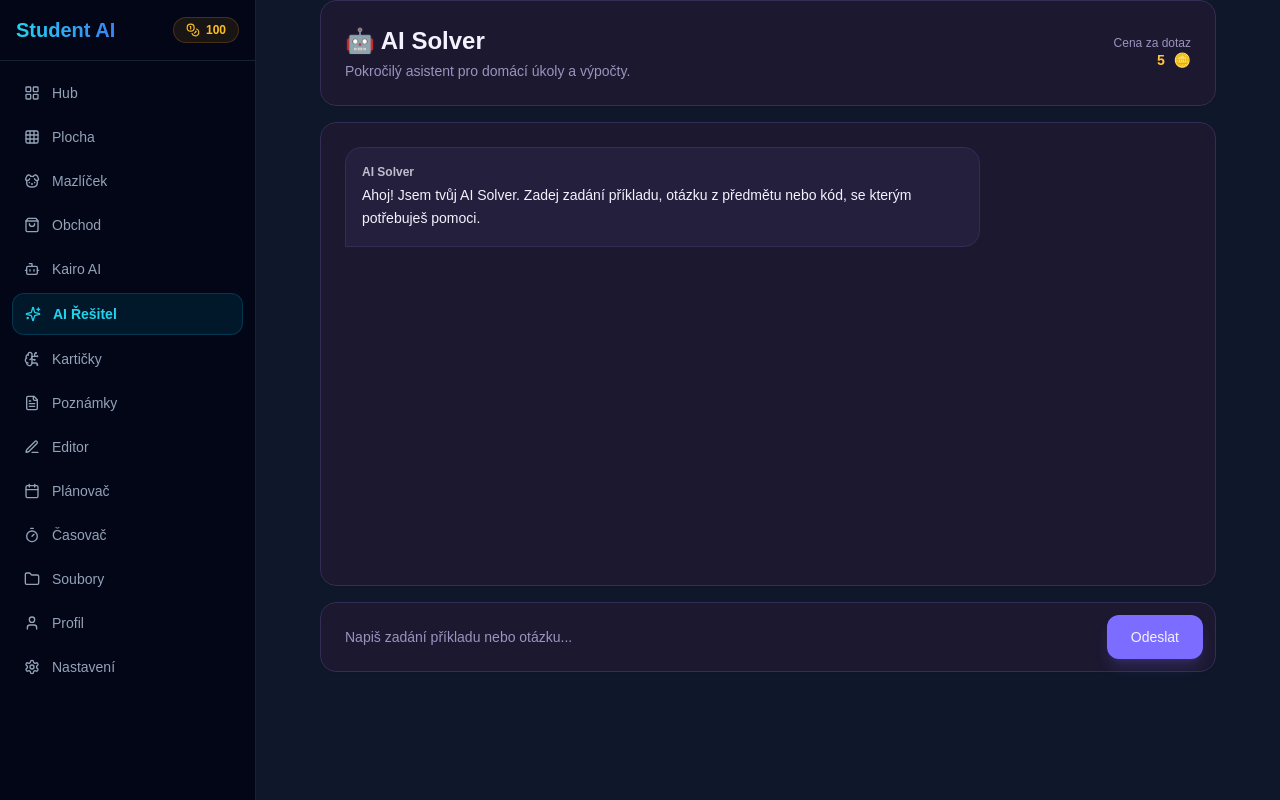
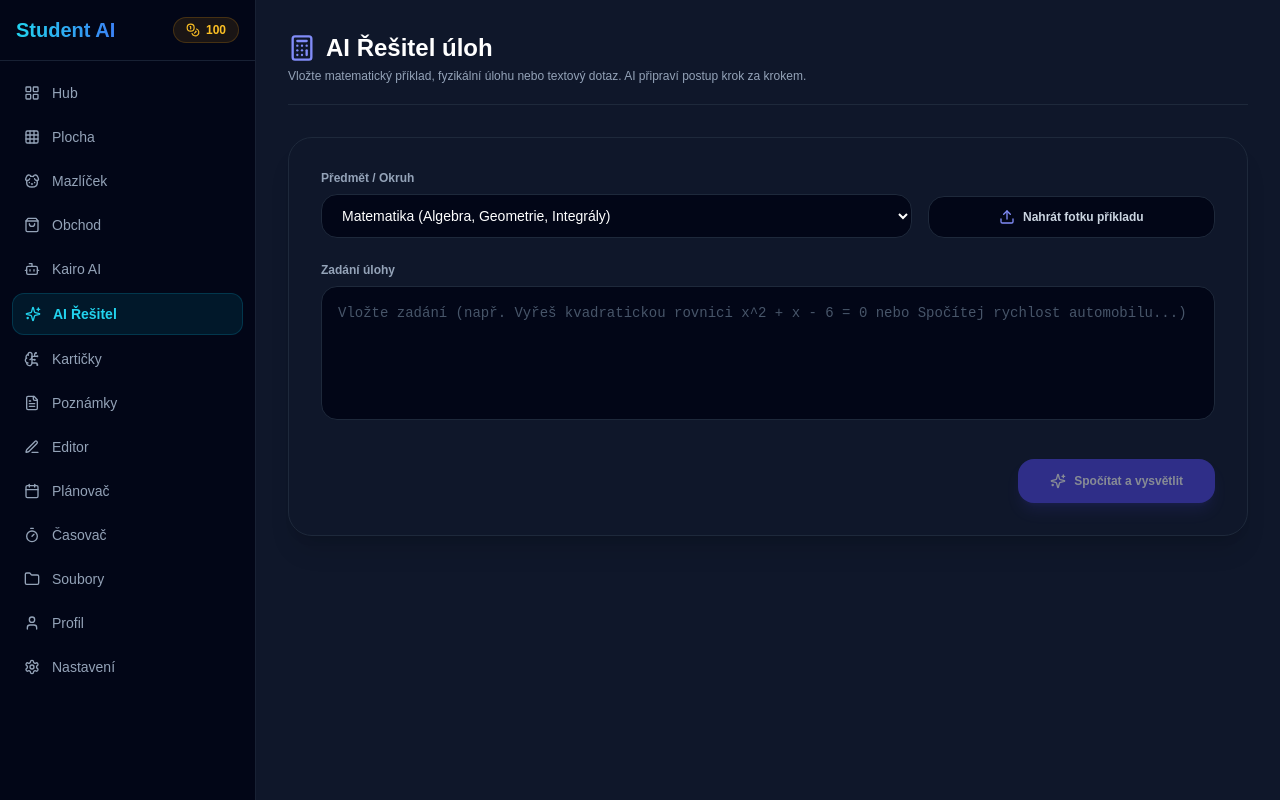
Before and after one commit to InfinityLook/Student-Ai, a Next.js app: page / in a window 1280 px wide. Both pictures are taken after a click on the element 767 px from the left and 404 px from the top of the page. Built offline with nearby package versions, Linux system fonts and the light colour scheme.

Commit message:
Refactor AISolver to SolverModule with new structure

```diff
--- a/components/modules/AISolver.tsx
+++ b/components/modules/AISolver.tsx
@@ -1,110 +1,255 @@
-"use client";
+'use client';
 
-import React, { useState } from "react";
-import { useStore } from "@/store/useStore";
+import React, { useState } from 'react';
+import {
+  Calculator,
+  Sparkles,
+  Upload,
+  CheckCircle2,
+  RefreshCw,
+  BookOpen,
+  ArrowRight,
+  HelpCircle,
+  FileCode2,
+  Lightbulb
+} from 'lucide-react';
 
-interface Message {
-  role: "user" | "assistant";
-  content: string;
+export interface SolutionStep {
+  stepNumber: number;
+  title: string;
+  explanation: string;
+  formula?: string;
 }
 
-export default function AISolver() {
-  const { addNotification, credits, deductCredits } = useStore();
-  const [prompt, setPrompt] = useState("");
-  const [loading, setLoading] = useState(false);
-  const [messages, setMessages] = useState<Message[]>([
-    {
-      role: "assistant",
-      content: "Ahoj! Jsem tvůj AI Solver. Zadej zadání příkladu, otázku z předmětu nebo kód, se kterým potřebuješ pomoci.",
-    },
-  ]);
-
-  const handleSend = () => {
-    if (!prompt.trim()) {
-      addNotification("Zadej text dotazu!", "error");
-      return;
+export interface SolutionResult {
+  title: string;
+  subject: string;
+  finalAnswer: string;
+  steps: SolutionStep[];
+  explanationSummary: string;
 }
 
-    if (credits < 5) {
-      addNotification("Nemáš dostatek kreditů (vyžadováno 5 🪙). Navštiv Obchod!", "error");
-      return;
-    }
+export default function SolverModule() {
+  const [problemText, setProblemText] = useState('');
+  const [selectedSubject, setSelectedSubject] = useState('matematika');
+  const [isSolving, setIsSolving] = useState(false);
+  const [solvingProgress, setSolvingProgress] = useState('Připravuje se AI model...');
+  const [solution, setSolution] = useState<SolutionResult | null>(null);
 
-    const userMsg = prompt.trim();
-    setPrompt("");
-    setMessages((prev) => [...prev, { role: "user", content: userMsg }]);
-    setLoading(true);
+  const handleSolve = (e: React.FormEvent) => {
+    e.preventDefault();
+    if (!problemText.trim()) return;
+
+    setIsSolving(true);
+    setSolution(null);
+
+    // Simulace kroků přípravy řešení
+    setSolvingProgress('Připravuje se AI model...');
 
     setTimeout(() => {
-      deductCredits(5);
-      setMessages((prev) => [
-        ...prev,
+      setSolvingProgress('Analýza zadání a rozpoznávání vzorců...');
+    }, 1000);
+
+    setTimeout(() => {
+      setSolvingProgress('Generování postupu krok za krokem...');
+    }, 2200);
+
+    setTimeout(() => {
+      // Vygenerované ukázkové řešení
+      setSolution({
+        title: 'Řešení kvadratické rovnice',
+        subject: selectedSubject.toUpperCase(),
+        finalAnswer: 'x₁ = 2,  x₂ = -3',
+        explanationSummary: 'Rovnici jsme vyřešili pomocí diskriminantu D = b² - 4ac a následného dosazení do vzorce pro kořeny.',
+        steps: [
           {
-          role: "assistant",
-          content: `Zde je analýza tvého zadání: "${userMsg}". \n\n1. Krok: Identifikace klíčových proměnných.\n2. Krok: Aplikace odpovídajícího vzorce nebo postupu.\n3. Výsledek: Úkol byl úspěšně vyřešen podle akademických standardů. (-5 🪙)`,
+            stepNumber: 1,
+            title: 'Úprava rovnice do základního tvaru',
+            explanation: 'Převedeme všechny členy na levou stranu, aby rovnice byla ve tvaru ax² + bx + c = 0.',
+            formula: 'x² + x - 6 = 0  ⇒  a = 1, b = 1, c = -6'
           },
-      ]);
-      setLoading(false);
-      addNotification("AI úkol úspěšně zpracován! (-5 🪙)", "success");
-    }, 1500);
+          {
+            stepNumber: 2,
+            title: 'Výpočet diskriminantu (D)',
+            explanation: 'Použijeme vzorec D = b² - 4ac. Jelikož D > 0, rovnice má 2 reálné kořeny.',
+            formula: 'D = 1² - 4 · 1 · (-6) = 1 + 24 = 25'
+          },
+          {
+            stepNumber: 3,
+            title: 'Výpočet kořenů x₁ a x₂',
+            explanation: 'Dosadíme do vzorce x = (-b ± √D) / 2a.',
+            formula: 'x₁ = (-1 + 5) / 2 = 2  |  x₂ = (-1 - 5) / 2 = -3'
+          }
+        ]
+      });
+      setIsSolving(false);
+    }, 3500);
+  };
+
+  const handleReset = () => {
+    setSolution(null);
+    setProblemText('');
   };
 
   return (
-    <div className="max-w-4xl mx-auto h-[calc(100vh-8rem)] flex flex-col justify-between space-y-4">
-      <div className="bg-surface p-6 rounded-2xl border border-edge shadow-sm flex items-center justify-between">
-        <div>
-          <h2 className="text-2xl font-display font-bold text-ink">🤖 AI Solver</h2>
-          <p className="text-muted text-sm mt-1">Pokročilý asistent pro domácí úkoly a výpočty.</p>
+    <div className="p-4 md:p-8 max-w-5xl mx-auto space-y-8 text-slate-100">
+
+      {/* HLAVIČKA */}
+      <div className="border-b border-slate-800 pb-5">
+        <h1 className="text-2xl font-extrabold text-white flex items-center gap-2.5">
+          <Calculator className="w-7 h-7 text-indigo-400" />
+          <span>AI Řešitel úloh</span>
+        </h1>
+        <p className="text-xs text-slate-400 mt-1">
+          Vložte matematický příklad, fyzikální úlohu nebo textový dotaz. AI připraví postup krok za krokem.
+        </p>
       </div>
-        <div className="text-right">
-          <div className="text-xs text-muted">Cena za dotaz</div>
-          <div className="text-sm font-mono font-bold text-gold">5 🪙</div>
+
+      {!solution && !isSolving ? (
+        /* VSTUPNÍ FORMULÁŘ */
+        <form onSubmit={handleSolve} className="bg-slate-900 border border-slate-800 rounded-3xl p-6 md:p-8 space-y-6 shadow-xl">
+
+          <div className="grid grid-cols-1 md:grid-cols-3 gap-4">
+            <div className="md:col-span-2">
+              <label className="block text-xs font-semibold text-slate-400 mb-2">Předmět / Okruh</label>
+              <select
+                value={selectedSubject}
+                onChange={(e) => setSelectedSubject(e.target.value)}
+                className="w-full bg-slate-950 border border-slate-800 rounded-2xl px-4 py-3 text-sm text-white focus:outline-none focus:border-indigo-500 font-medium"
+              >
+                <option value="matematika">Matematika (Algebra, Geometrie, Integrály)</option>
+                <option value="fyzika">Fyzika (Mechanika, Elektřina, Termodynamika)</option>
+                <option value="chemie">Chemie (Rovnice, Stechiometrie)</option>
+                <option value="obecne">Obecný logický / vědecký dotaz</option>
+              </select>
+            </div>
+
+            <div className="flex flex-col justify-end">
+              <button
+                type="button"
+                className="w-full bg-slate-950 hover:bg-slate-800 border border-slate-800 text-slate-300 py-3 rounded-2xl text-xs font-semibold transition flex items-center justify-center gap-2"
+              >
+                <Upload className="w-4 h-4 text-indigo-400" />
+                <span>Nahrát fotku příkladu</span>
+              </button>
             </div>
           </div>
 
-      <div className="flex-1 bg-surface rounded-2xl border border-edge p-4 md:p-6 overflow-y-auto space-y-4 shadow-sm">
-        {messages.map((msg, idx) => (
-          <div key={idx} className={`flex ${msg.role === "user" ? "justify-end" : "justify-start"}`}>
-            <div
-              className={`max-w-[85%] md:max-w-[75%] p-4 rounded-2xl text-sm leading-relaxed ${
-                msg.role === "user"
-                  ? "bg-violet text-ink rounded-br-none"
-                  : "bg-surface-hover text-ink rounded-bl-none border border-edge"
-              }`}
+          <div>
+            <label className="block text-xs font-semibold text-slate-400 mb-2">Zadání úlohy</label>
+            <textarea
+              rows={5}
+              value={problemText}
+              onChange={(e) => setProblemText(e.target.value)}
+              placeholder="Vložte zadání (např. Vyřeš kvadratickou rovnici x^2 + x - 6 = 0 nebo Spočítej rychlost automobilu...)"
+              className="w-full bg-slate-950 border border-slate-800 rounded-2xl p-4 text-sm text-white placeholder-slate-600 focus:outline-none focus:border-indigo-500 resize-none font-mono"
+            />
+          </div>
+
+          <div className="flex justify-end pt-2">
+            <button
+              type="submit"
+              disabled={!problemText.trim()}
+              className="bg-indigo-600 hover:bg-indigo-500 disabled:opacity-50 text-white px-8 py-3.5 rounded-2xl text-xs font-extrabold transition-all flex items-center gap-2 shadow-lg shadow-indigo-600/25"
             >
-              <div className="font-semibold text-xs mb-1 opacity-75">
-                {msg.role === "user" ? "Ty" : "AI Solver"}
+              <Sparkles className="w-4 h-4" />
+              <span>Spočítat a vysvětlit</span>
+            </button>
           </div>
-              <div className="whitespace-pre-line">{msg.content}</div>
+        </form>
+      ) : isSolving ? (
+
+        /* STAV: PŘIPRAVUJE SE ŘEŠENÍ */
+        <div className="bg-slate-900 border border-slate-800 rounded-3xl p-12 text-center space-y-6 shadow-2xl max-w-xl mx-auto my-8">
+          <div className="relative w-16 h-16 mx-auto flex items-center justify-center">
+            <div className="absolute inset-0 rounded-full border-4 border-indigo-500/20 border-t-indigo-500 animate-spin" />
+            <Sparkles className="w-6 h-6 text-indigo-400 animate-pulse" />
+          </div>
+
+          <div className="space-y-2">
+            <h3 className="text-lg font-bold text-white">Připravuje se řešení...</h3>
+            <p className="text-xs text-indigo-300 font-medium animate-pulse">{solvingProgress}</p>
+          </div>
+
+          <div className="w-full bg-slate-950 h-2 rounded-full overflow-hidden border border-slate-800">
+            <div className="bg-indigo-600 h-full rounded-full animate-pulse w-3/4" />
           </div>
         </div>
-        ))}
-        {loading && (
-          <div className="flex justify-start">
-            <div className="bg-surface-hover text-muted p-4 rounded-2xl text-sm rounded-bl-none animate-pulse border border-edge">
-              AI přemýšlí nad řešením...
+
+      ) : (
+
+        /* ZOBRAZENÍ VÝSLEDKU A POSTUPU */
+        solution && (
+          <div className="space-y-6">
+
+            {/* Kartu s výsledkem */}
+            <div className="bg-slate-900 border border-emerald-500/40 rounded-3xl p-6 md:p-8 space-y-4 shadow-2xl relative overflow-hidden">
+              <div className="flex justify-between items-start gap-4 border-b border-slate-800 pb-4">
+                <div>
+                  <span className="text-[10px] uppercase font-bold tracking-wider px-2.5 py-1 rounded-full bg-emerald-950 text-emerald-400 border border-emerald-800">
+                    {solution.subject}
+                  </span>
+                  <h2 className="text-xl font-bold text-white mt-2">{solution.title}</h2>
+                </div>
+                <button
+                  onClick={handleReset}
+                  className="text-slate-400 hover:text-white p-2 bg-slate-950 rounded-xl border border-slate-800 transition flex items-center gap-1.5 text-xs font-semibold"
+                >
+                  <RefreshCw className="w-3.5 h-3.5" />
+                  <span>Nová úloha</span>
+                </button>
+              </div>
+
+              <div className="bg-emerald-950/30 border border-emerald-500/30 rounded-2xl p-4 flex items-center justify-between">
+                <div>
+                  <div className="text-[10px] text-emerald-400 font-bold uppercase tracking-wider">Výsledek</div>
+                  <div className="text-xl font-extrabold text-white font-mono mt-0.5">{solution.finalAnswer}</div>
+                </div>
+                <CheckCircle2 className="w-8 h-8 text-emerald-400" />
+              </div>
+
+              <p className="text-xs text-slate-300 leading-relaxed pt-1">
+                {solution.explanationSummary}
+              </p>
+            </div>
+
+            {/* Postup krok za krokem */}
+            <div className="bg-slate-900 border border-slate-800 rounded-3xl p-6 md:p-8 space-y-6">
+              <h3 className="text-base font-bold text-white flex items-center gap-2">
+                <BookOpen className="w-5 h-5 text-indigo-400" />
+                <span>Postup řešení krok za krokem</span>
+              </h3>
+
+              <div className="space-y-4">
+                {solution.steps.map((step) => (
+                  <div key={step.stepNumber} className="bg-slate-950 border border-slate-800/80 rounded-2xl p-5 space-y-2">
+                    <div className="flex items-center gap-3">
+                      <span className="w-6 h-6 rounded-lg bg-indigo-600/20 text-indigo-400 border border-indigo-500/30 flex items-center justify-center text-xs font-bold">
+                        {step.stepNumber}
+                      </span>
+                      <h4 className="text-sm font-bold text-white">{step.title}</h4>
+                    </div>
+
+                    <p className="text-xs text-slate-400 leading-relaxed pl-9">
+                      {step.explanation}
+                    </p>
+
+                    {step.formula && (
+                      <div className="pl-9 pt-1">
+                        <div className="bg-slate-900 border border-slate-800 px-4 py-2.5 rounded-xl font-mono text-xs text-indigo-300 inline-block">
+                          {step.formula}
                         </div>
                       </div>
                     )}
                   </div>
+                ))}
+              </div>
+            </div>
 
-      <div className="bg-surface p-3 rounded-2xl border border-edge shadow-sm flex items-center gap-3">
-        <input
-          type="text"
-          value={prompt}
-          onChange={(e) => setPrompt(e.target.value)}
-          onKeyDown={(e) => e.key === "Enter" && handleSend()}
-          placeholder="Napiš zadání příkladu nebo otázku..."
-          className="flex-1 p-3 bg-transparent text-ink placeholder:text-muted focus:outline-none text-sm"
-        />
-        <button
-          onClick={handleSend}
-          disabled={loading}
-          className="px-6 py-3 bg-violet hover:brightness-110 text-ink font-medium rounded-xl text-sm transition-all shadow-lg shadow-violet/20 disabled:opacity-50"
-        >
-          Odeslat
-        </button>
           </div>
+        )
+      )}
+
     </div>
   );
           }
```
Lines whose indentation alone changed are shown as unchanged.
